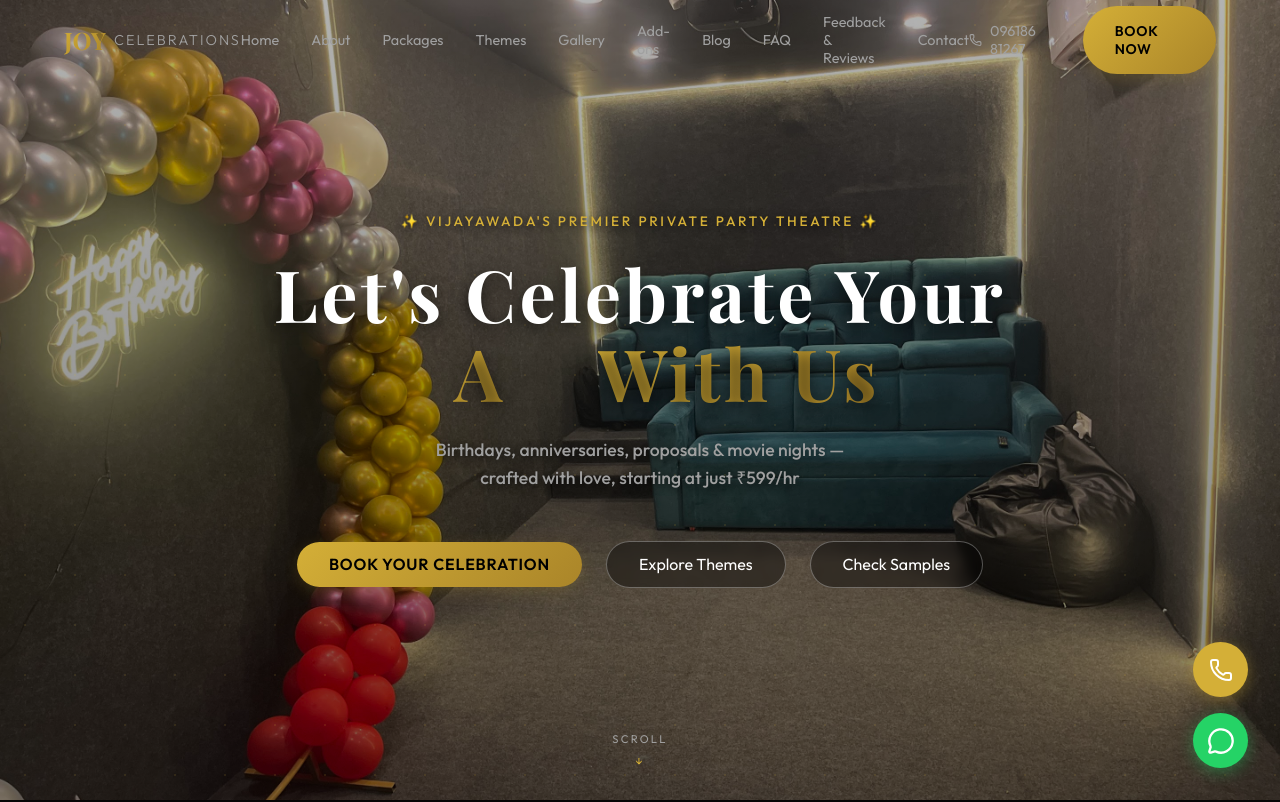
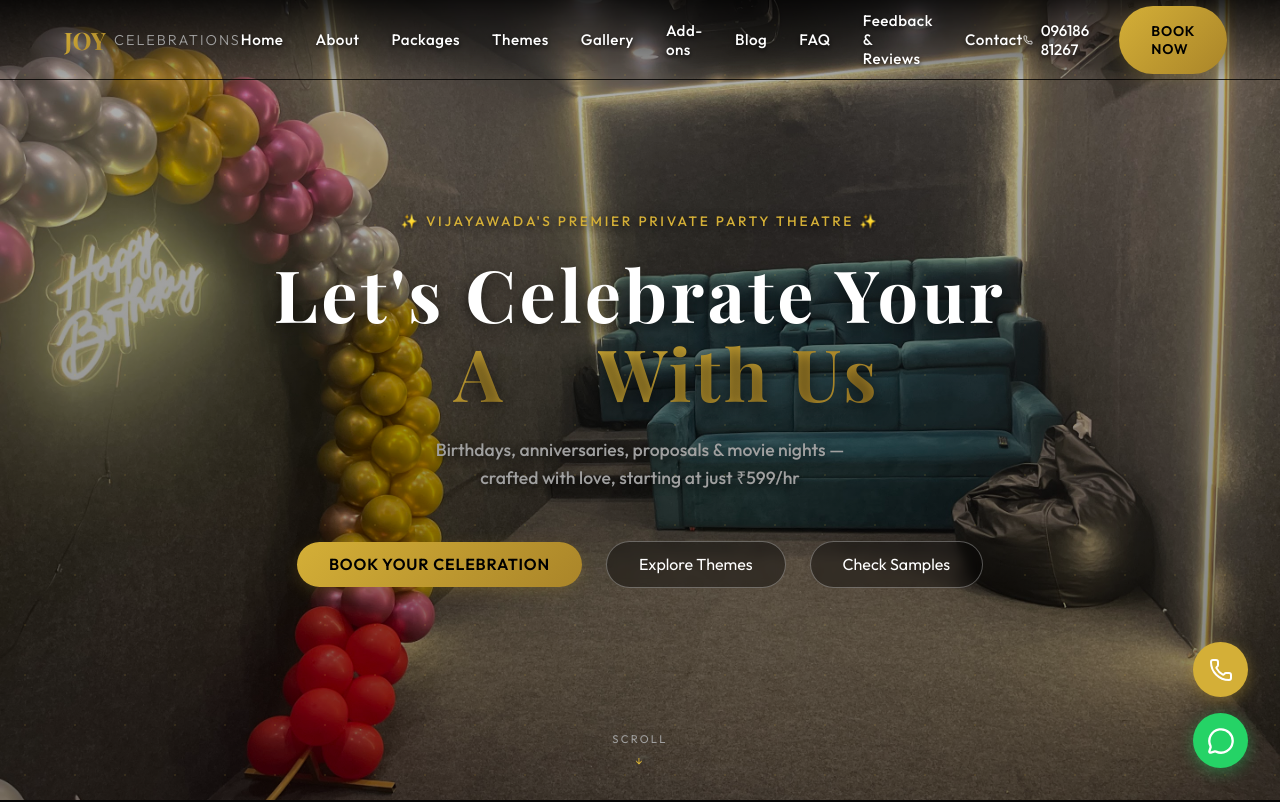
Before and after one commit to geethikaparvatham/Joy_celebrations, a Next.js app: page / in a window 1280 px wide. Shown: the top 802 px of the page. Built offline with nearby package versions, Linux system fonts and the light colour scheme.

Commit message:
Enhance navbar visibility with stark white text, shadows, and top gradient

```diff
--- a/src/components/layout/Navbar.module.css
+++ b/src/components/layout/Navbar.module.css
@@ -11,6 +11,7 @@
   z-index: 1000;
   transition: var(--transition);
   border-bottom: 1px solid transparent;
+  background: linear-gradient(rgba(0,0,0,0.8), transparent);
 }
 
 .scrolled {
@@ -45,14 +46,17 @@
 }
 
 .link {
-  color: var(--text-secondary);
+  color: #ffffff;
+  font-weight: 500;
+  text-shadow: 0 2px 5px rgba(0, 0, 0, 0.8);
   text-decoration: none;
-  font-size: 0.9rem;
+  font-size: 0.95rem;
+  letter-spacing: 0.5px;
   transition: var(--transition);
 }
 
 .link:hover {
-  color: var(--text-primary);
+  color: var(--accent-gold);
 }
 
 .link::after {
@@ -85,14 +89,16 @@
   display: flex;
   align-items: center;
   gap: 0.5rem;
-  color: var(--text-secondary);
+  color: #ffffff;
+  font-weight: 500;
+  text-shadow: 0 2px 5px rgba(0, 0, 0, 0.8);
   text-decoration: none;
-  font-size: 0.9rem;
+  font-size: 0.95rem;
   transition: var(--transition);
 }
 
 .phoneLink:hover {
-  color: var(--text-primary);
+  color: var(--accent-gold);
 }
 
 .mobileMenuBtn {
```
